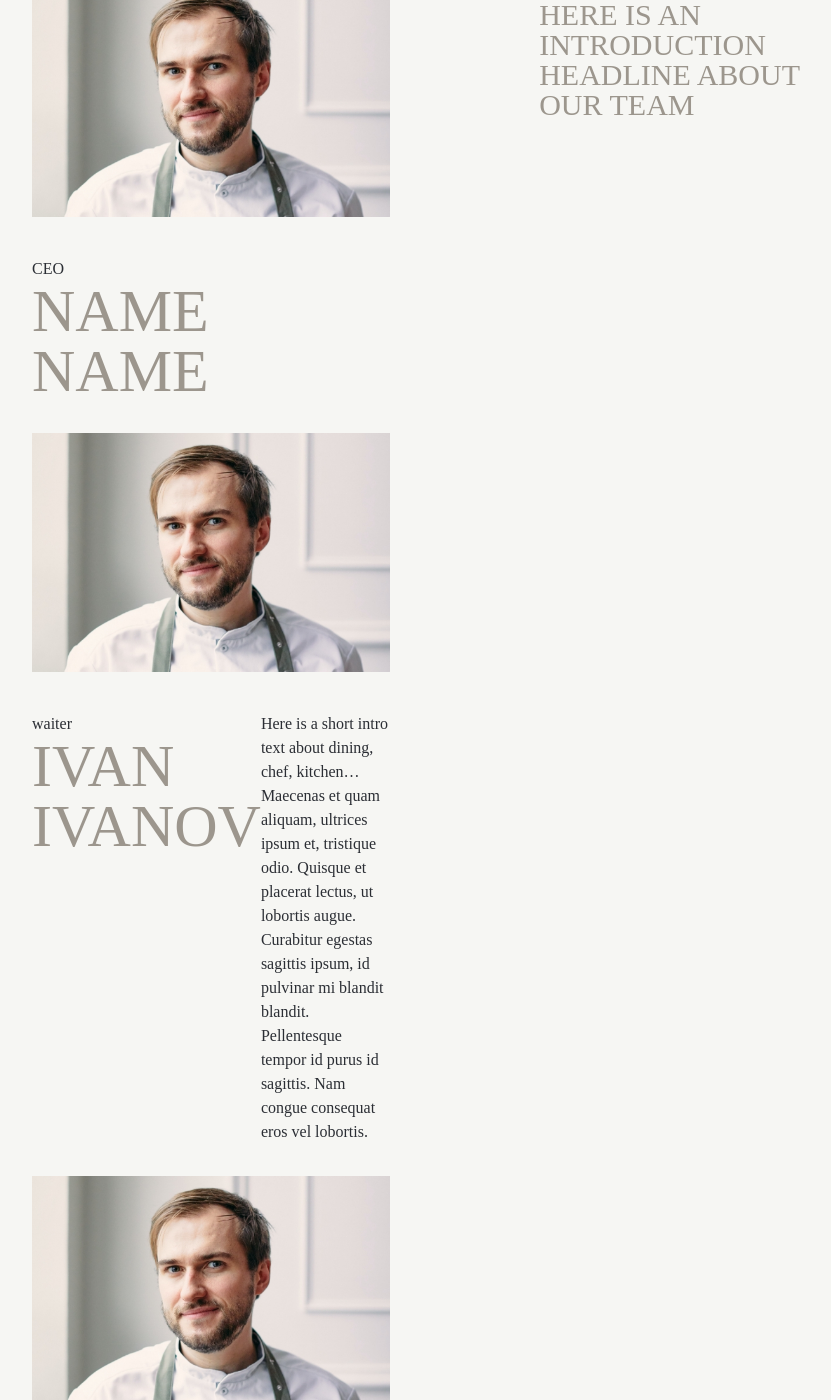
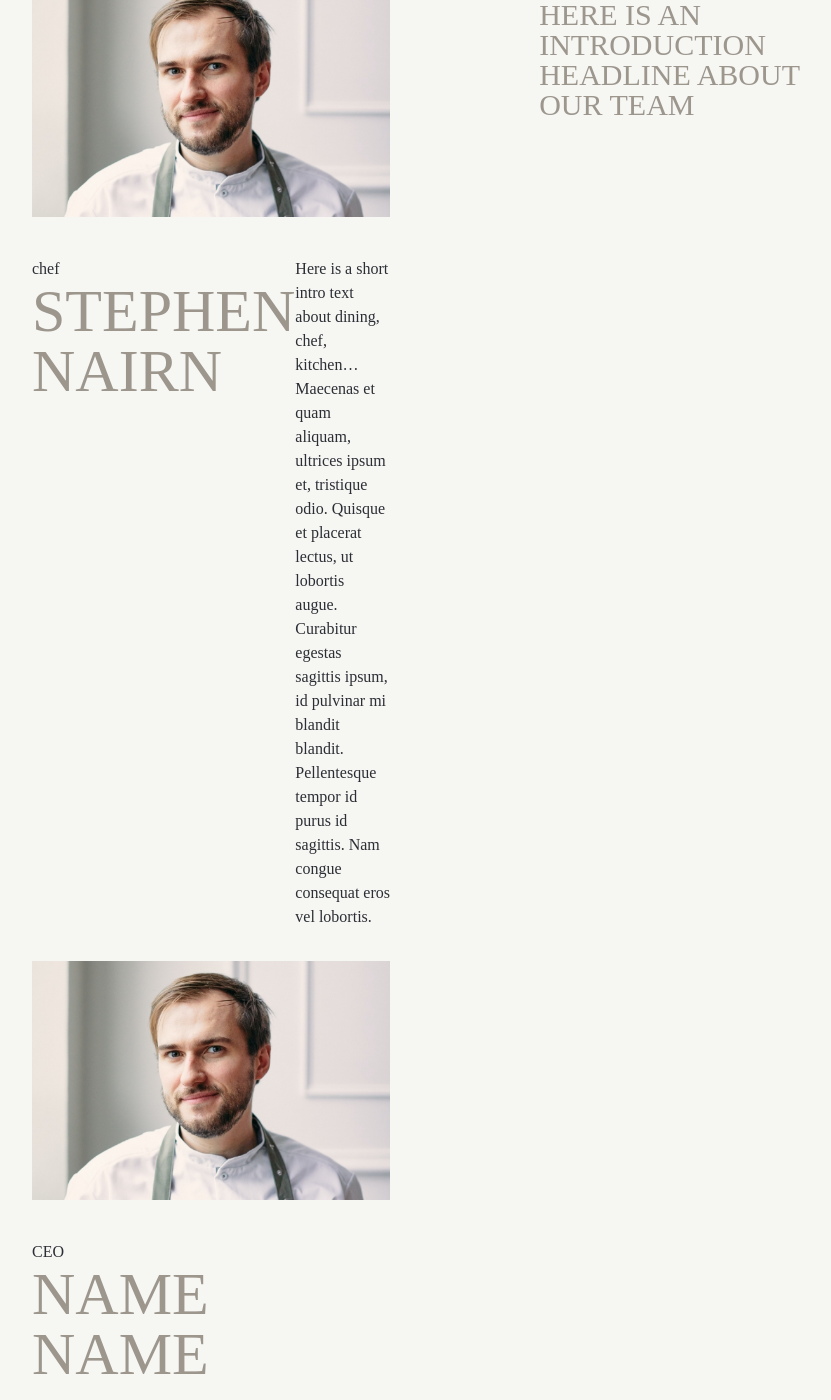
Before and after one commit to milosptr/event-centar, a Jekyll site: the page built from index.md, in a window 1280 px wide and 1400 px high, scrolled down 4662 px. Shown: the whole window, without its empty margins (160-991 px from the left). Built offline with Jekyll 4.4.1, drawn with Linux system fonts in a browser that asks for light colours; some web fonts are replaced; some of the changed lines change nothing that is shown.

Commit message:
Update from Forestry.io Evgeniya Naydenisheva updated index.md

```diff
--- a/index.md
+++ b/index.md
@@ -23,6 +23,13 @@ second_section_text: |-
 third_section_title: Our team
 third_section_text: Here is an introduction headline about our team
 members:
+- name: Stephen Nairn
+  position: chef
+  image: "/assets/images/team-member1.jpg"
+  about: Here is a short intro text about dining, chef, kitchen…Maecenas et quam aliquam,
+    ultrices ipsum et, tristique odio. Quisque et placerat lectus, ut lobortis augue.
+    Curabitur egestas sagittis ipsum, id pulvinar mi blandit blandit. Pellentesque
+    tempor id purus id sagittis. Nam congue consequat eros vel lobortis.
 - name: Name Name
   position: CEO
   image: "/assets/images/team-member1.jpg"
@@ -34,12 +41,5 @@ members:
     ultrices ipsum et, tristique odio. Quisque et placerat lectus, ut lobortis augue.
     Curabitur egestas sagittis ipsum, id pulvinar mi blandit blandit. Pellentesque
     tempor id purus id sagittis. Nam congue consequat eros vel lobortis.
-- name: Stephen Nairn
-  position: chef
-  image: "/assets/images/team-member1.jpg"
-  about: Here is a short intro text about dining, chef, kitchen…Maecenas et quam aliquam,
-    ultrices ipsum et, tristique odio. Quisque et placerat lectus, ut lobortis augue.
-    Curabitur egestas sagittis ipsum, id pulvinar mi blandit blandit. Pellentesque
-    tempor id purus id sagittis. Nam congue consequat eros vel lobortis.
 
 ---
```
